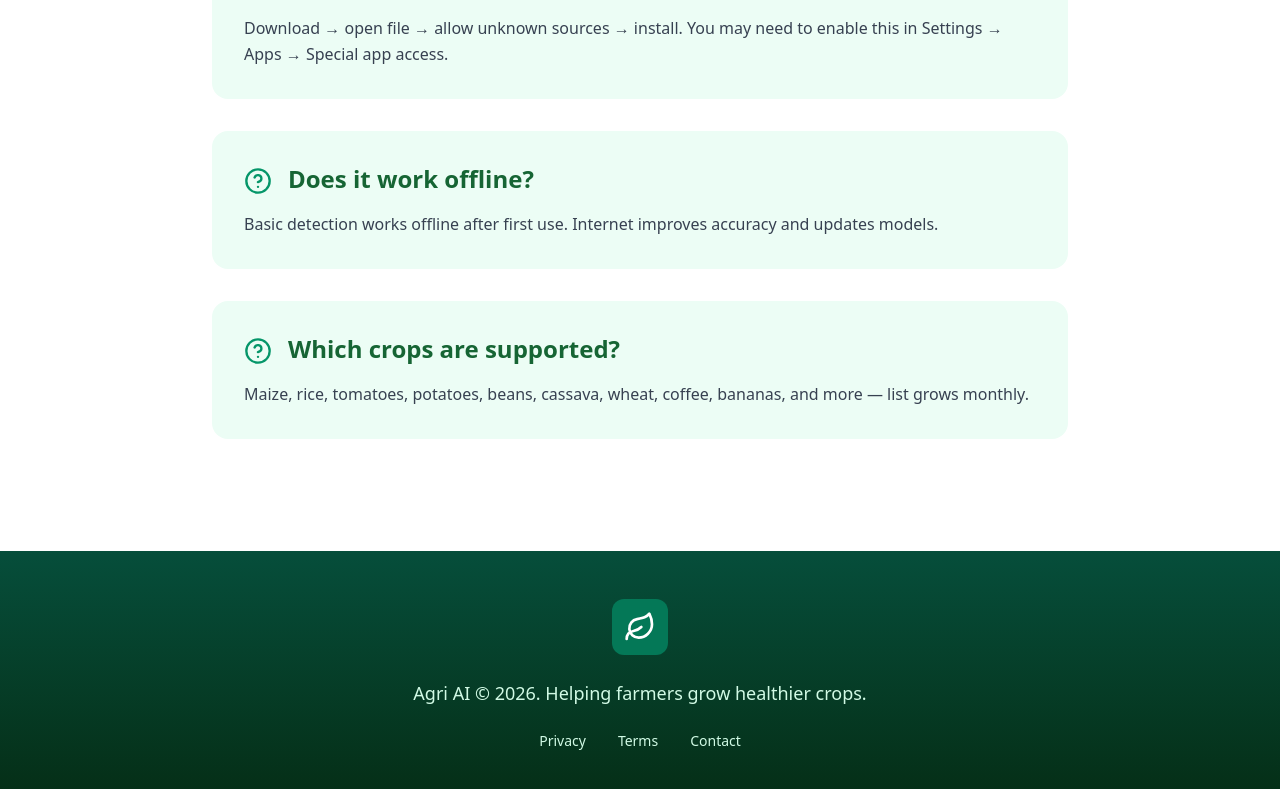
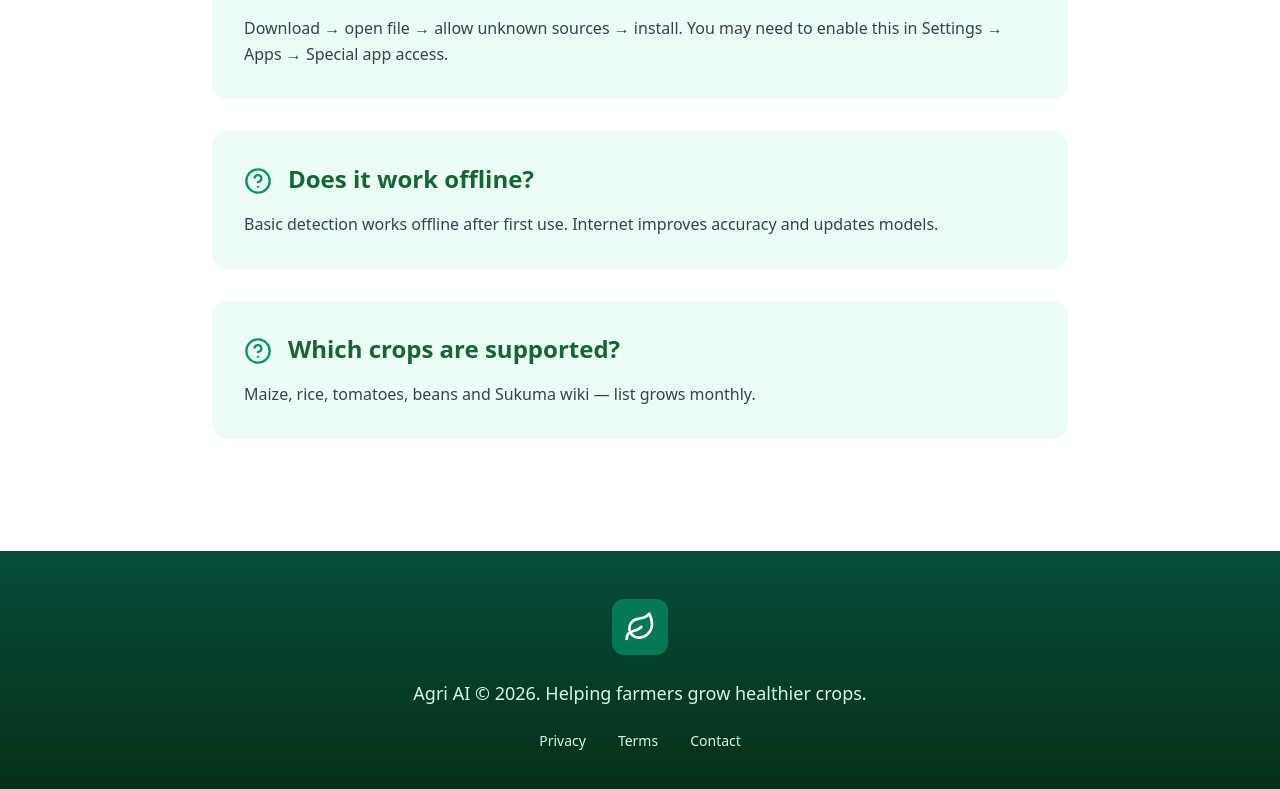
Before and after one commit to Canol001/AGRI-AI, a React (Vite) app in the folder crop-frontend/: page / in a window 1280 px wide. Shown: the part 3454-4243 px from the top of the page. Built offline with nearby package versions, Linux system fonts and the light colour scheme; no server answers.

Commit message:
frontend update

```diff
--- a/crop-frontend/src/pages/Home.jsx
+++ b/crop-frontend/src/pages/Home.jsx
@@ -220,7 +220,7 @@ export default function Home() {
               { q: "Is Agri AI free?", a: "Yes — completely free with no in-app purchases or ads." },
               { q: "How do I install the APK?", a: "Download → open file → allow unknown sources → install. You may need to enable this in Settings → Apps → Special app access." },
               { q: "Does it work offline?", a: "Basic detection works offline after first use. Internet improves accuracy and updates models." },
-              { q: "Which crops are supported?", a: "Maize, rice, tomatoes, potatoes, beans, cassava, wheat, coffee, bananas, and more — list grows monthly." },
+              { q: "Which crops are supported?", a: "Maize, rice, tomatoes, beans and Sukuma wiki — list grows monthly." },
             ].map((item, i) => (
               <div key={i} className="bg-emerald-50 rounded-2xl p-6 md:p-8">
                 <h3 className="text-xl md:text-2xl font-semibold text-green-800 flex items-start gap-4">
```
